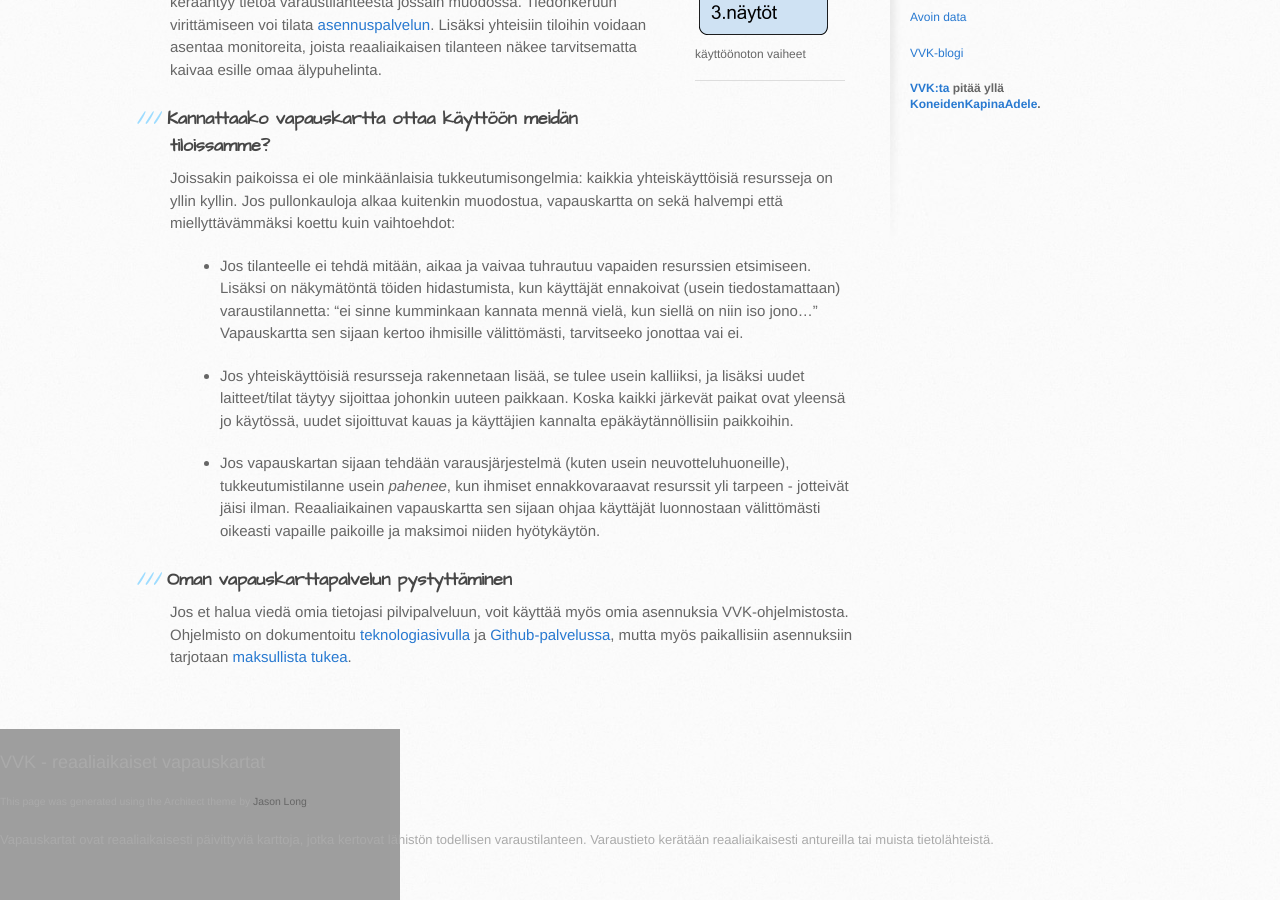
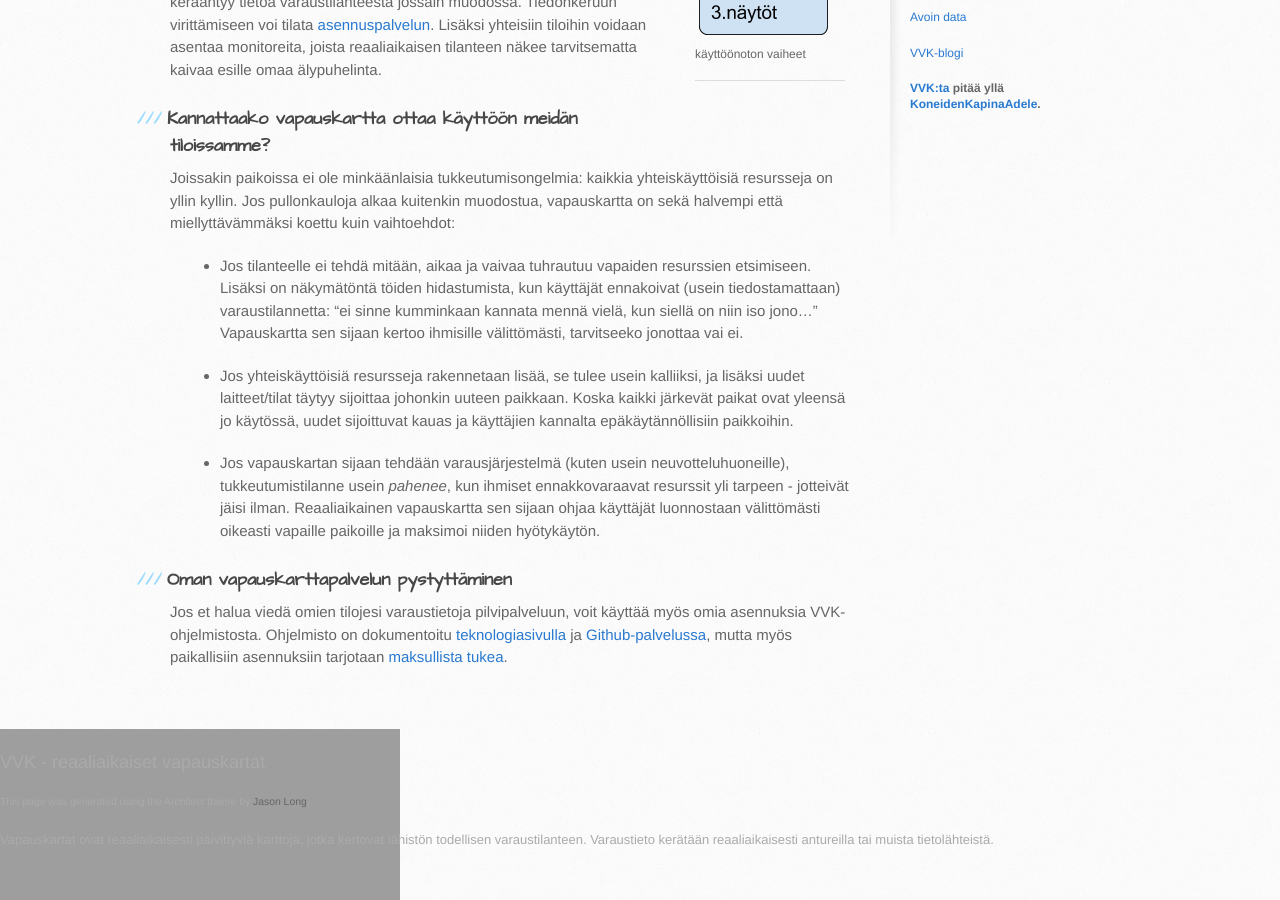
Before and after one commit to KoneidenKapinaAdele/vvk, a Jekyll site: the page built from kayttoonotto.md, in a window 1280 px wide and 900 px high, scrolled down 644 px. Built offline with Jekyll 4.4.1, drawn with Linux system fonts in a browser that asks for light colours.

Commit message:
toinen sanamuodon selkeytys

```diff
--- a/kayttoonotto.md
+++ b/kayttoonotto.md
@@ -54,9 +54,9 @@ miellyttävämmäksi koettu kuin vaihtoehdot:
 
 ### Oman vapauskarttapalvelun pystyttäminen
 
-Jos et halua viedä omia tietojasi pilvipalveluun, voit käyttää myös omia
-asennuksia VVK-ohjelmistosta.  Ohjelmisto on dokumentoitu
-[teknologiasivulla](teknologia) ja
+Jos et halua viedä omien tilojesi varaustietoja pilvipalveluun, voit
+käyttää myös omia asennuksia VVK-ohjelmistosta.  Ohjelmisto on
+dokumentoitu [teknologiasivulla](teknologia) ja
 [Github-palvelussa](https://github.com/KoneidenKapinaAdele/), mutta myös
 paikallisiin asennuksiin tarjotaan [maksullista
 tukea](mailto:{{site.email}}?subject=Asennustuki).
```
